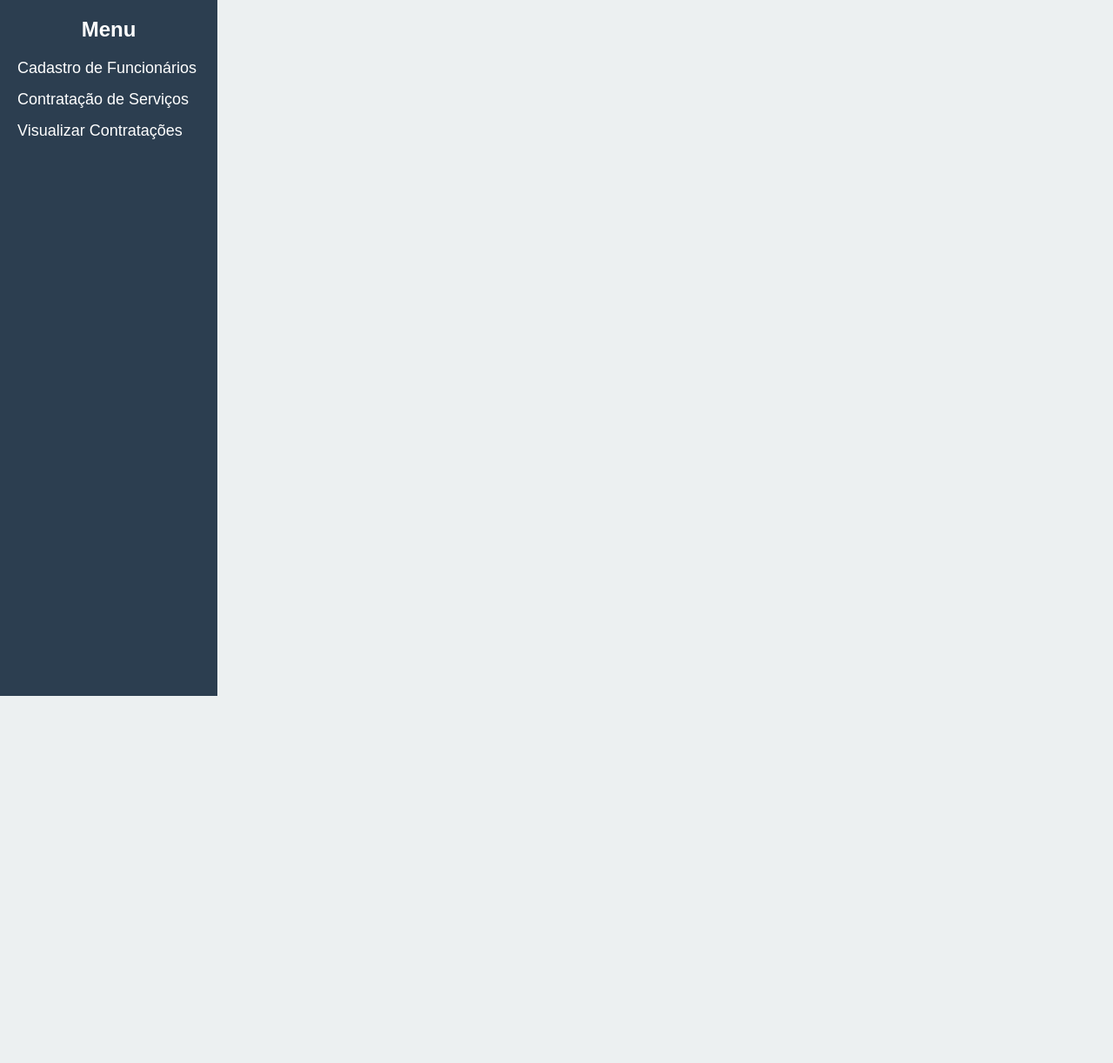
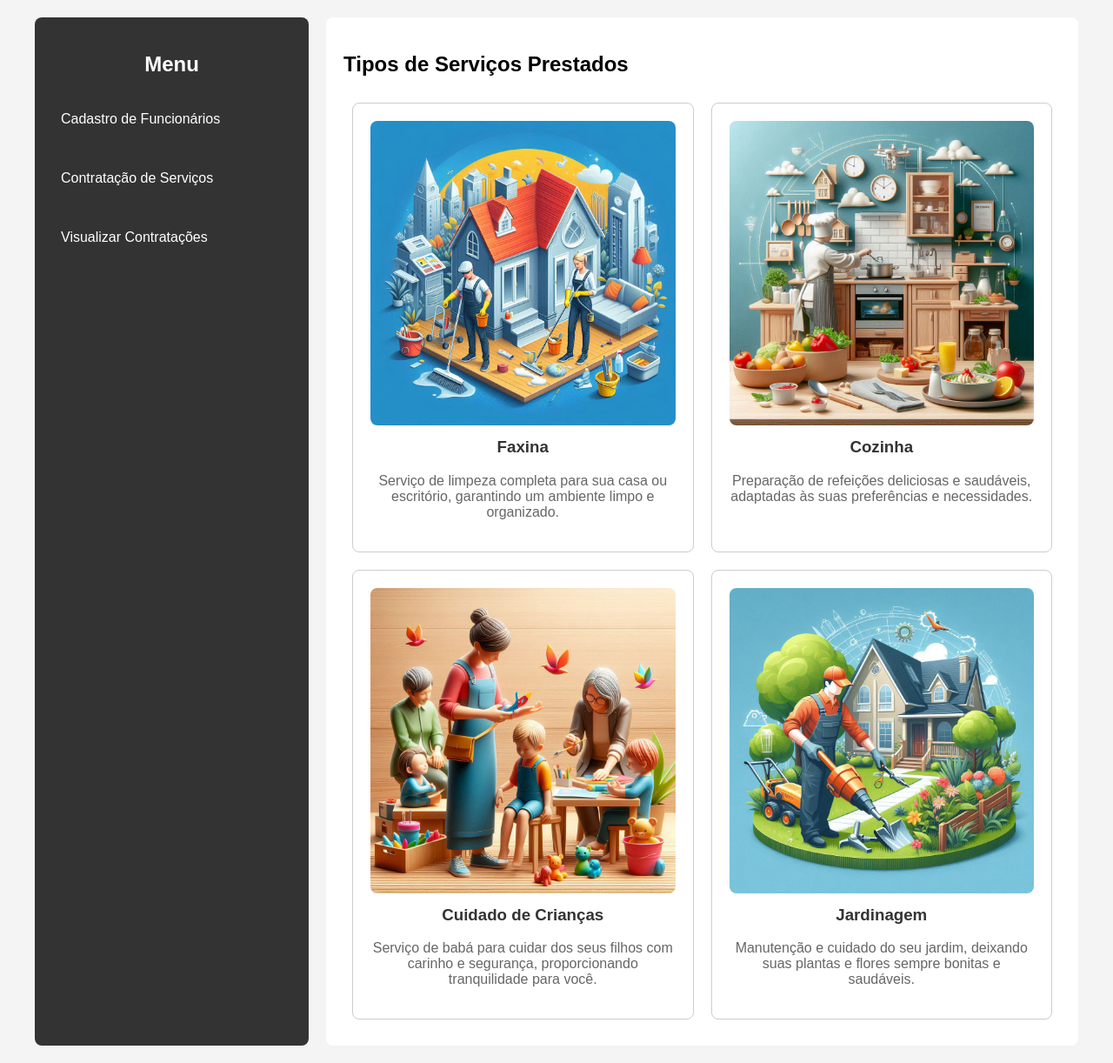
Before and after one commit to Rodrigod13/Projeto-Integrador-III---Univesp, a Flask app: page / in a window 1280 px wide. Shown: the whole page at 87% size. Before the commit the page ends 800 px from the top, so only its background shows below. Run offline with Flask 3, Linux system fonts and the light colour scheme; data comes from the database, SQL or seed files in the repository.

Commit message:
Up usabilidade, adc img

```diff
--- a/project/project/app/static/css/styles.css
+++ b/project/project/app/static/css/styles.css
@@ -1,29 +1,29 @@
-* {
-    margin: 0;
-    padding: 0;
-    box-sizing: border-box;
-}
-
 body {
     font-family: Arial, sans-serif;
     background-color: #f4f4f4;
+    margin: 0;
+    padding: 0;
 }
 
 .container {
     display: flex;
-    height: 100vh;
+    flex-wrap: wrap;
+    max-width: 1200px;
+    margin: 0 auto;
+    padding: 20px;
 }
 
 .sidebar {
-    width: 250px;
-    background-color: #2c3e50;
+    flex: 1;
+    min-width: 200px;
+    background-color: #333;
+    color: #fff;
     padding: 20px;
-    color: white;
+    border-radius: 8px;
 }
 
 .sidebar h2 {
     text-align: center;
-    margin-bottom: 20px;
 }
 
 .sidebar ul {
@@ -32,62 +32,110 @@ body {
 }
 
 .sidebar ul li {
-    margin: 15px 0;
+    margin: 30px 0;
 }
 
 .sidebar ul li a {
+    color: #fff;
     text-decoration: none;
-    color: white;
-    font-size: 18px;
+    display: block;
+    padding: 10px;
+    border-radius: 4px;
+    transition: background-color 0.3s;
 }
 
 .sidebar ul li a:hover {
-    background-color: #34495e;
-    padding: 5px;
-    border-radius: 5px;
+    background-color: #575757;
 }
 
 .main-content {
-    flex-grow: 1;
-    padding: 30px;
-    background-color: #ecf0f1;
+    flex: 3;
+    min-width: 300px;
+    background-color: #fff;
+    padding: 20px;
+    border-radius: 8px;
+    margin-left: 20px;
 }
 
-h1 {
-    margin-bottom: 20px;
-    color: #2c3e50;
+.hidden {
+    display: none;
 }
 
-form {
-    background: white;
+@media (max-width: 768px) {
+    .sidebar {
+        display: none;
+    }
+    .main-content {
+        width: 100%;
+        margin-left: 0;
+    }
+}
+
+fieldset {
+    border: 1px solid #ccc;
     padding: 20px;
     border-radius: 8px;
-    box-shadow: 0 0 10px rgba(0, 0, 0, 0.1);
+    margin-bottom: 20px;
+}
+
+legend {
+    padding: 0 10px;
+    font-weight: bold;
 }
 
 label {
     display: block;
-    margin-bottom: 10px;
-    color: #2c3e50;
+    margin: 10px 0 5px;
 }
 
-input[type="text"], input[type="email"], input[type="date"], select, textarea {
+input, select, textarea, button {
     width: 100%;
     padding: 10px;
-    margin-bottom: 20px;
+    margin-bottom: 10px;
     border: 1px solid #ccc;
     border-radius: 4px;
 }
 
 button {
-    background-color: #2c3e50;
-    color: white;
-    padding: 10px 20px;
+    background-color: #333;
+    color: #fff;
     border: none;
-    border-radius: 4px;
     cursor: pointer;
+    transition: background-color 0.3s;
 }
 
 button:hover {
-    background-color: #34495e;
+    background-color: #575757;
 }
+
+.services {
+    display: flex;
+    flex-wrap: wrap;
+    justify-content: space-between;
+    margin-top: 20px;
+}
+
+.service {
+    flex: 1;
+    min-width: 250px;
+    background-color: #fff;
+    border: 1px solid #ccc;
+    border-radius: 8px;
+    margin: 10px;
+    padding: 20px;
+    text-align: center;
+}
+
+.service img {
+    max-width: 100%;
+    border-radius: 8px;
+}
+
+.service h3 {
+    margin-top: 10px;
+    color: #333;
+}
+
+.service p {
+    color: #666;
+}
--- a/project/project/app/templates/contratacoes.html
+++ b/project/project/app/templates/contratacoes.html
@@ -1,5 +1,5 @@
 <!DOCTYPE html>
-<html lang="en">
+<html lang="pt-BR">
 <head>
     <meta charset="UTF-8">
     <meta name="viewport" content="width=device-width, initial-scale=1.0">
@@ -7,6 +7,7 @@
     <link rel="stylesheet" href="{{ url_for('static', filename='css/contratacoes.css') }}">
 </head>
 <body>
+    <div class="container">
         <h1>Contratações Realizadas</h1>
 
         {% if contratacoes %}
@@ -35,5 +36,6 @@
         {% endif %}
 
         <a href="{{ url_for('index') }}">Voltar</a>
+    </div>
 </body>
 </html>
--- a/project/project/app/templates/index.html
+++ b/project/project/app/templates/index.html
@@ -5,24 +5,7 @@
     <meta name="viewport" content="width=device-width, initial-scale=1.0">
     <title>Contratação de Serviços Domésticos</title>
     <link rel="stylesheet" href="{{ url_for('static', filename='css/styles.css') }}">
-    <style>
-        /* Exemplo de estilo para ocultar as seções */
-        .hidden {
-            display: none;
-        }
-
-        /* Responsividade: Ajusta a exibição da barra lateral em telas pequenas */
-        @media (max-width: 768px) {
-            .sidebar {
-                display: none;
-            }
-            .main-content {
-                width: 100%;
-            }
-        }
-    </style>
     <script>
-        /* Função que altera as seções visíveis utilizando a classe 'hidden' em vez de manipular 'style' diretamente */
         function showSection(section) {
             const sections = ['cadastro', 'contratacao', 'visualizar-contratacoes'];
             sections.forEach(function(id) {
@@ -37,7 +20,6 @@
         <nav class="sidebar">
             <h2>Menu</h2>
             <ul>
-                <!-- Adição de links de navegação mais claros, usando a função 'showSection' para alternar entre seções -->
                 <li><a href="javascript:void(0)" onclick="showSection('cadastro')">Cadastro de Funcionários</a></li>
                 <li><a href="javascript:void(0)" onclick="showSection('contratacao')">Contratação de Serviços</a></li>
                 <li><a href="javascript:void(0)" onclick="showSection('visualizar-contratacoes')">Visualizar Contratações</a></li>
@@ -45,27 +27,17 @@
         </nav>
 
         <div class="main-content">
-            <!-- Seção Cadastro de Funcionários -->
             <section id="cadastro" class="hidden">
                 <h1>Cadastro de Funcionários</h1>
                 <form action="/cadastro" method="POST">
-                    <!-- Utilização de 'fieldset' e 'legend' para melhorar a organização e acessibilidade -->
                     <fieldset>
                         <legend>Informações do Funcionário</legend>
-
-                        <!-- Campo de Nome -->
                         <label for="nome">Nome:</label>
                         <input type="text" id="nome" name="nome" required>
-
-                        <!-- Campo de Email -->
                         <label for="email">Email:</label>
                         <input type="email" id="email" name="email" required>
-
-                        <!-- Campo de Telefone com padrão de validação -->
                         <label for="telefone">Telefone:</label>
                         <input type="text" id="telefone" name="telefone" pattern="\(\d{2}\) \d{4,5}-\d{4}" required title="Formato: (XX) XXXX-XXXX ou (XX) XXXXX-XXXX">
-
-                        <!-- Campo de Função com opções de escolha -->
                         <label for="funcao">Função:</label>
                         <select id="funcao" name="funcao">
                             <option value="faxineiro">Faxineiro</option>
@@ -73,20 +45,16 @@
                             <option value="babá">Babá</option>
                             <option value="jardineiro">Jardineiro</option>
                         </select>
-
                         <button type="submit">Cadastrar</button>
                     </fieldset>
                 </form>
             </section>
 
-            <!-- Seção de Contratação de Serviços -->
             <section id="contratacao" class="hidden">
                 <h1>Contratação de Serviços</h1>
                 <form action="/contratacao" method="POST">
                     <fieldset>
                         <legend>Detalhes do Serviço</legend>
-
-                        <!-- Campo de Serviço -->
                         <label for="servico">Serviço:</label>
                         <select id="servico" name="servico">
                             <option value="faxina">Faxina</option>
@@ -94,33 +62,24 @@
                             <option value="cuidado_criancas">Cuidado de Crianças</option>
                             <option value="jardinagem">Jardinagem</option>
                         </select>
-
-                        <!-- Campo de Data do Serviço -->
                         <label for="data">Data do Serviço:</label>
                         <input type="date" id="data" name="data" required>
-
-                        <!-- Campo de Detalhes -->
                         <label for="detalhes">Detalhes do Serviço:</label>
                         <textarea id="detalhes" name="detalhes" rows="4"></textarea>
-
-                        <!-- Campo de Seleção de Funcionário -->
                         <label for="funcionario_id">Funcionário:</label>
                         <select id="funcionario_id" name="funcionario_id" required>
                             {% for funcionario in funcionarios %}
                                 <option value="{{ funcionario.id }}">{{ funcionario.nome }}</option>
                             {% endfor %}
                         </select>
-
                         <button type="submit">Contratar</button>
                     </fieldset>
                 </form>
             </section>
 
-            <!-- Seção de Visualização das Contratações -->
             <section id="visualizar-contratacoes" class="hidden">
                 <h1>Contratações Realizadas</h1>
                 {% if contratacoes %}
-                    <!-- Exibição de contratações em uma tabela -->
                     <table aria-labelledby="contratacoes-title">
                         <thead>
                             <tr>
@@ -144,6 +103,33 @@
                 {% else %}
                     <p>Nenhuma contratação realizada.</p>
                 {% endif %}
+                <a href="{{ url_for('index') }}">Voltar</a>
+            </section>
+
+            <section id="servicos">
+                <h1>Tipos de Serviços Prestados</h1>
+                <div class="services">
+                    <div class="service">
+                        <img src="{{ url_for('static', filename='images/pi-3 img1faxi.jpg') }}" alt="Faxina">
+                        <h3>Faxina</h3>
+                        <p>Serviço de limpeza completa para sua casa ou escritório, garantindo um ambiente limpo e organizado.</p>
+                    </div>
+                    <div class="service">
+                        <img src="{{ url_for('static', filename='images/pi-3 img1cozi.jpg') }}" alt="Cozinha">
+                        <h3>Cozinha</h3>
+                        <p>Preparação de refeições deliciosas e saudáveis, adaptadas às suas preferências e necessidades.</p>
+                    </div>
+                    <div class="service">
+                        <img src="{{ url_for('static', filename='images/pi-3 img1cuid.jpg') }}" alt="Cuidado de Crianças">
+                        <h3>Cuidado de Crianças</h3>
+                        <p>Serviço de babá para cuidar dos seus filhos com carinho e segurança, proporcionando tranquilidade para você.</p>
+                    </div>
+                    <div class="service">
+                        <img src="{{ url_for('static', filename='images/pi-3 img1jardi.jpg') }}" alt="Jardinagem">
+                        <h3>Jardinagem</h3>
+                        <p>Manutenção e cuidado do seu jardim, deixando suas plantas e flores sempre bonitas e saudáveis.</p>
+                    </div>
+                </div>
             </section>
         </div>
     </div>
```
Also changed, not shown: project/project/app/static/css/contratacoes.css (+34 -14 lines), project/project/app/static/images/pi-3 img1cozi.jpg (added), project/project/app/static/images/pi-3 img1cuid.jpg (added), project/project/app/static/images/pi-3 img1faxi.jpg (added), project/project/app/static/images/pi-3 img1jardi.jpg (added). Lines whose indentation alone changed are shown as unchanged.
